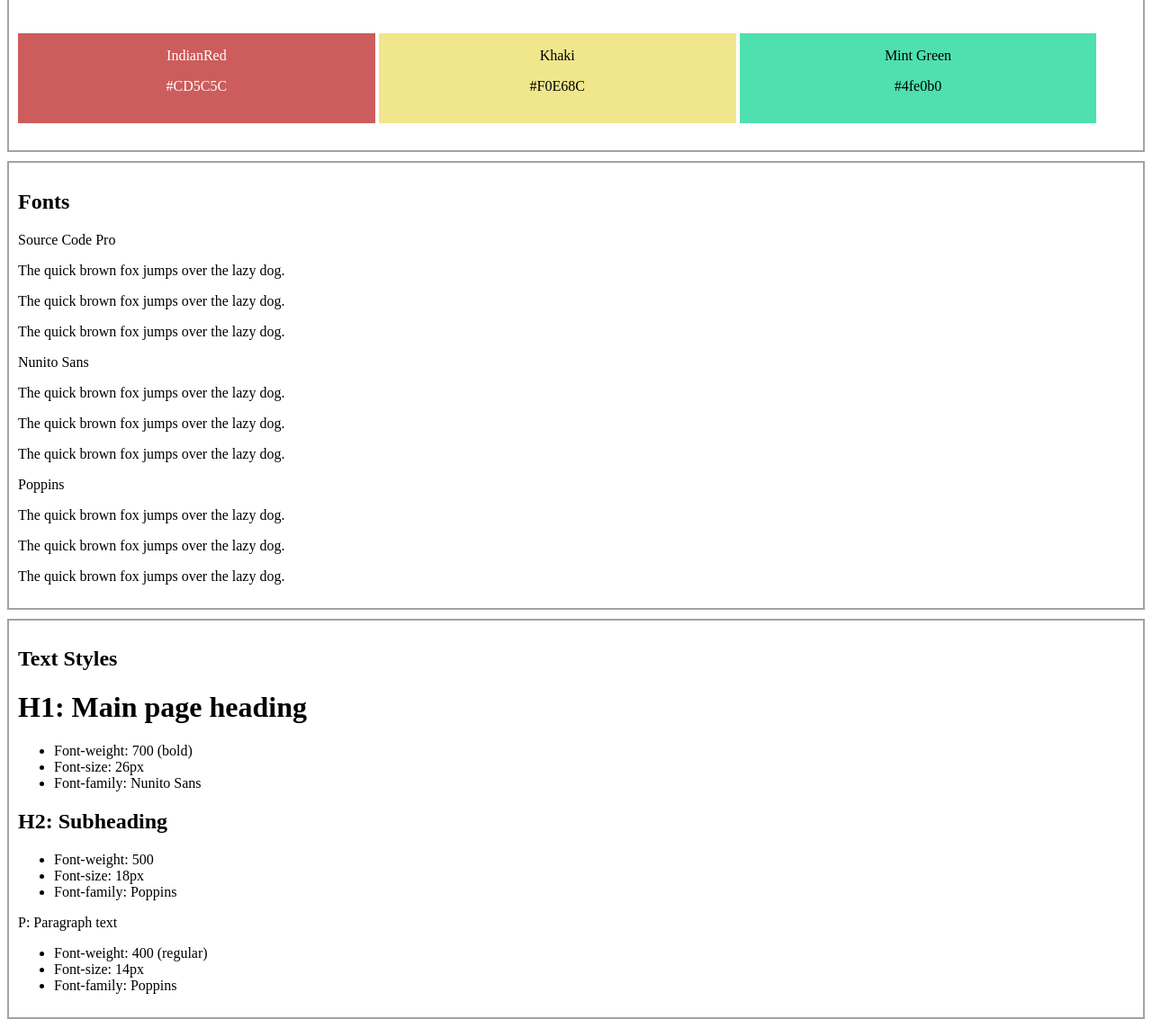
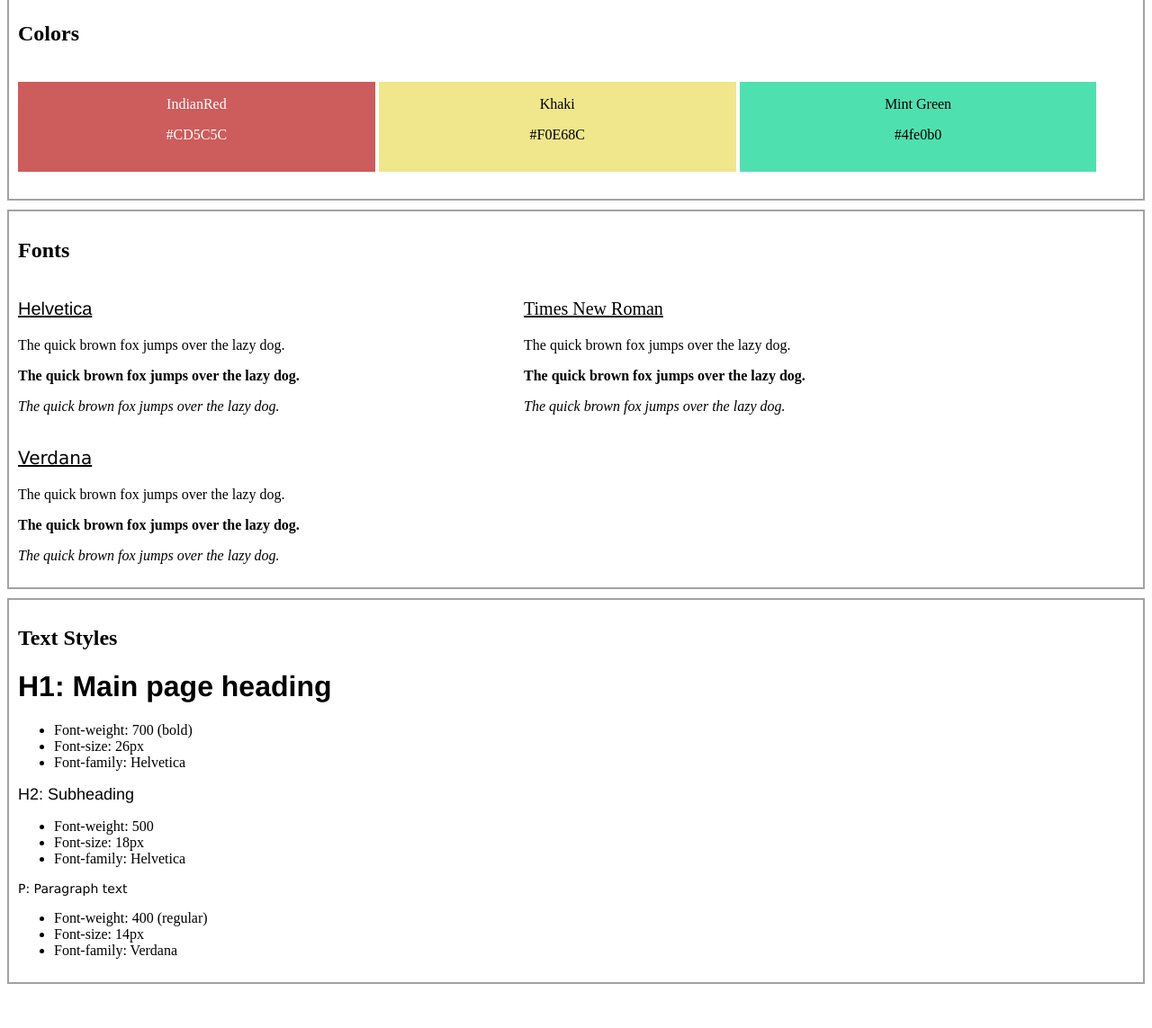
Before and after one commit to BedoMagdi/bug-free-learning, a plain HTML site: page html_css/My_Style_Guide/index.html in a window 1280 px wide. Shown: the part 142-1285 px from the top of the page at 90% size. After the commit the page ends 1246 px from the top, so only its background shows below. Drawn offline with Linux system fonts and the light colour scheme.

Commit message:
added nav and styles

```diff
--- a/html_css/My_Style_Guide/index.html
+++ b/html_css/My_Style_Guide/index.html
@@ -5,8 +5,16 @@
     <link rel="stylesheet" href="./styles.css">
   </head>
   <body>
+     <!-- Header -->
+    <nav class="header">
+      <ul>
+        <li><a href="#colors-container" class="active">Colors</a></li>
+        <li><a href="#fonts-container" class="active">Fonts</a></li>
+        <li><a href="#text-container" class="active">Text Styles</a></li>
+      </ul>
+    </nav>
     <h1>My Style Guide</h1>
-    <div class="container">
+    <div class="container" id="colors-container">
       <h2>Colors</h2>
       <div class="color-container">
         <div class="color-panel IndianRed">
@@ -23,30 +31,30 @@
         </div>
       </div>
     </div>
-    <div class="container">
+    <div class="container" id="fonts-container">
       <h2>Fonts</h2>
       <div class="font-container">
         <div class="font-panel">
-          <p class="font-label source-code-pro">Source Code Pro</p>
+          <p class="font-label Helvetica">Helvetica</p>
           <p class="regular source-code-pro">The quick brown fox jumps over the lazy dog.</p>
           <p class="bold source-code-pro">The quick brown fox jumps over the lazy dog.</p>
           <p class="italic source-code-pro">The quick brown fox jumps over the lazy dog.</p>
         </div>
         <div class="font-panel">
-          <p class="font-label nunito-sans">Nunito Sans</p>
+          <p class="font-label Times-New-Roman">Times New Roman</p>
           <p class="regular nunito-sans">The quick brown fox jumps over the lazy dog.</p>
           <p class="bold nunito-sans">The quick brown fox jumps over the lazy dog.</p>
           <p class="italic nunito-sans">The quick brown fox jumps over the lazy dog.</p>
         </div>
         <div class="font-panel">
-          <p class="font-label poppins">Poppins</p>
+          <p class="font-label Verdana">Verdana</p>
           <p class="regular poppins">The quick brown fox jumps over the lazy dog.</p>
           <p class="bold poppins">The quick brown fox jumps over the lazy dog.</p>
           <p class="italic poppins">The quick brown fox jumps over the lazy dog.</p>
         </div>
       </div>
     </div>
-    <div class="container">
+    <div class="container" id="text-container">
       <h2>Text Styles</h2>
       <div class="text-container">
         <div class="text-panel">
@@ -54,7 +62,7 @@
           <ul>
             <li>Font-weight: 700 (bold)</li>
             <li>Font-size: 26px</li>
-            <li>Font-family: Nunito Sans</li>
+            <li>Font-family: Helvetica</li>
           </ul>
         </div>
         <div class="text-panel">
@@ -62,7 +70,7 @@
           <ul>
             <li>Font-weight: 500</li>
             <li>Font-size: 18px</li>
-            <li>Font-family: Poppins</li>
+            <li>Font-family: Helvetica</li>
           </ul>
         </div>
         <div class="text-panel">
@@ -70,7 +78,7 @@
           <ul>
             <li>Font-weight: 400 (regular)</li>
             <li>Font-size: 14px</li>
-            <li>Font-family: Poppins</li>
+            <li>Font-family: Verdana</li>
           </ul>
         </div>
       </div>
--- a/html_css/My_Style_Guide/styles.css
+++ b/html_css/My_Style_Guide/styles.css
@@ -1,3 +1,36 @@
+.header ul {
+  list-style-type: none;
+  margin: 0;
+  padding: 0;
+  overflow: hidden;
+  background-color: #333;
+}
+
+.header li {
+  float: left;
+}
+
+.header a {
+  color: white;
+  text-align: center;
+}
+
+.header li a {
+  display: block;
+  color: white;
+  text-align: center;
+  padding: 14px 16px;
+  text-decoration: none;
+}
+
+.header li a:hover {
+  background-color: #111;
+}
+
+a {
+  cursor: pointer;
+}
+
 .container {
   border: 2px solid #a2a2a6;
   padding: 10px;
@@ -29,3 +62,55 @@
 .mint-green {
   background-color: #4fe0b0;
 }
+
+.font-panel {
+  width: 45%;
+  display: inline-block;
+}
+
+.font-label {
+  font-size: 20px;
+  text-decoration: underline;
+}
+
+.regular {
+  font-style: normal;
+}
+
+.italic {
+  font-style: italic;
+}
+
+.bold {
+  font-weight: 700;
+}
+
+.Helvetica {
+  font-family: Helvetica, sans-serif;
+}
+
+.Times-New-Roman {
+  font-family: 'Times New Roman', serif;
+}
+
+.Verdana {
+  font-family: 'Verdana', sans-serif;
+}
+
+.text-panel h1 {
+  font-weight: 700;
+  font-size: 32px;
+  font-family: 'Helvetica', sans-serif;
+}
+
+.text-panel h2 {
+  font-weight: 500;
+  font-size: 18px;
+  font-family: 'Helvetica', sans-serif;
+}
+
+.text-panel p {
+  font-weight: 400;
+  font-size: 14px;
+  font-family: 'Verdana', sans-serif;
+}
```
Lines whose indentation alone changed are shown as unchanged.
